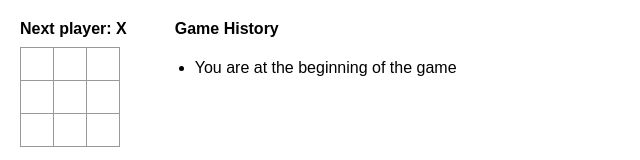
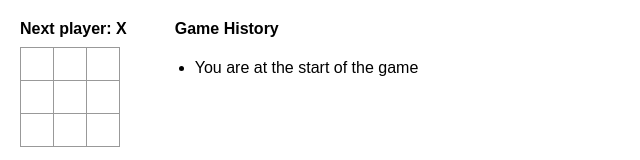
Before and after one commit to bjarte/azure-nodejs-demo, a React (Create React App) app: page / in a window 1280 px wide. Shown: the top 160 px of the page, without its empty margins (0-640 px from the left). Built offline with nearby package versions, Linux system fonts and the light colour scheme.

Commit message:
Changed texts for Go to buttons

```diff
--- a/src/App.js
+++ b/src/App.js
@@ -102,7 +102,7 @@ export default function Game() {
     let description;
 
     if (index > 0) {
-      description = 'Go to move #' + index;
+      description = 'Go to move ' + index;
     } else {
       description = 'Go to game start';
     }
@@ -115,7 +115,7 @@ export default function Game() {
       }
 
       return (
-        <li key={index}>You are at the beginning of the game</li>
+        <li key={index}>You are at the start of the game</li>
       );
     }
 
```
